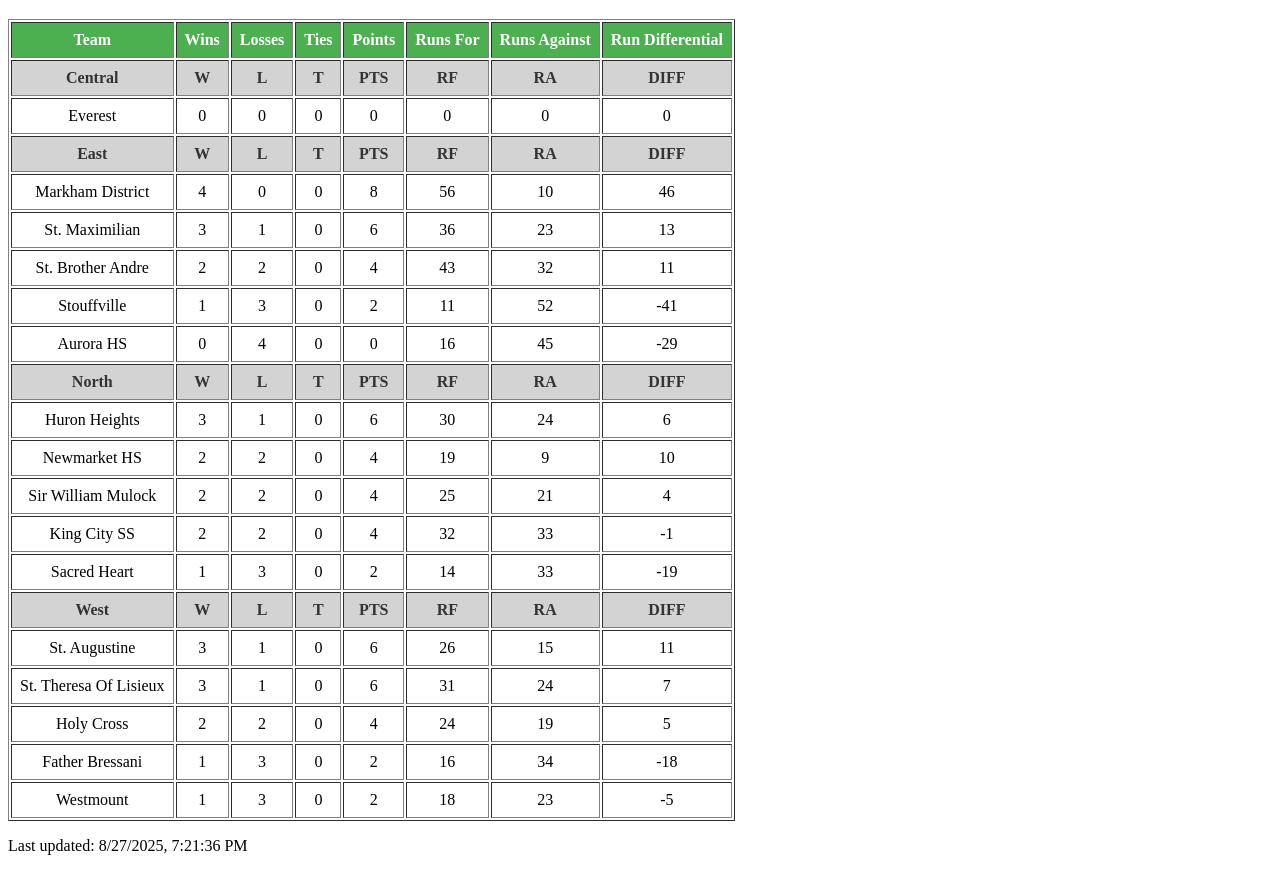
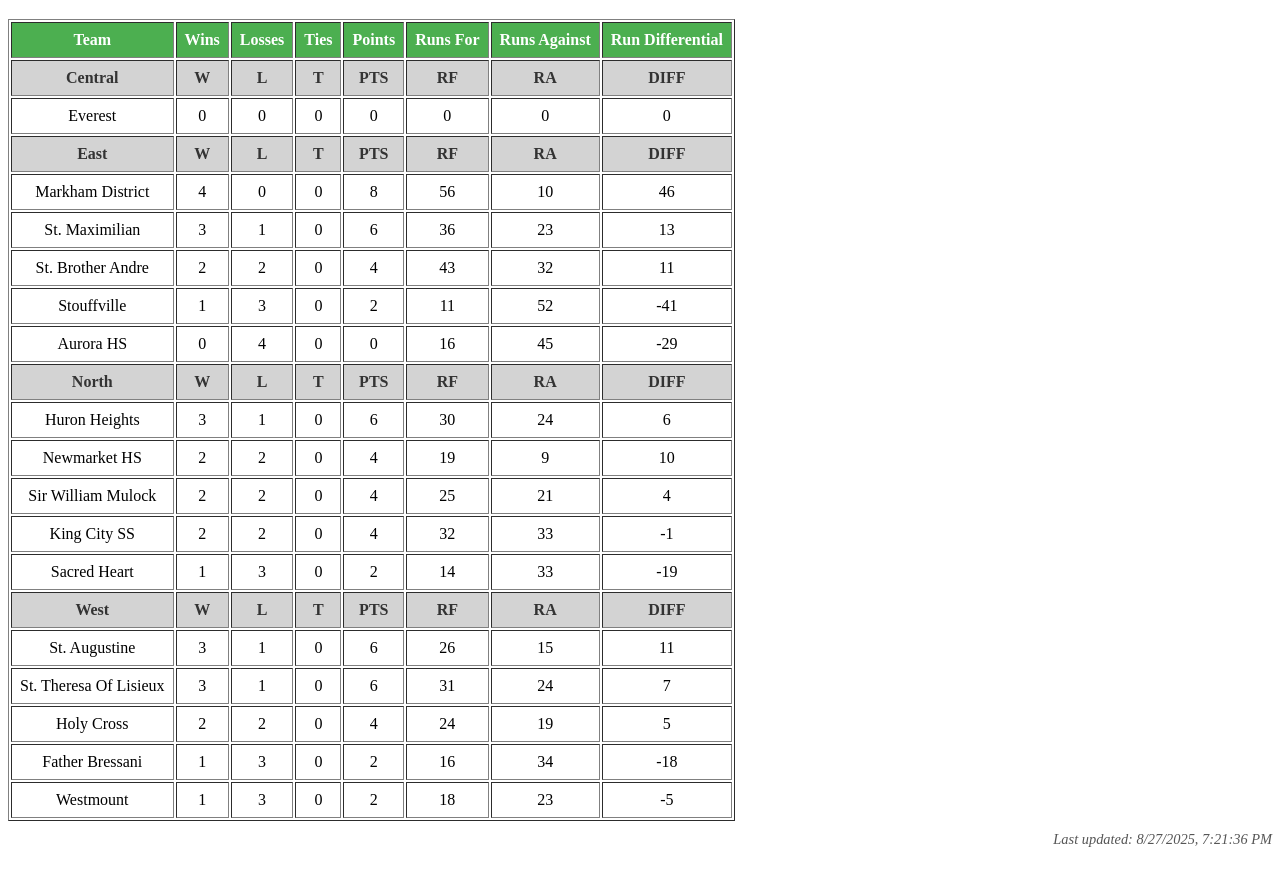
Before and after one commit to darrenn19/yrdsbsports, a plain HTML site: page index.html in a window 1280 px wide. Shown: the part 61-932 px from the top of the page. Drawn offline with Linux system fonts and the light colour scheme.

Commit message:
Json only commits on changes, last updated tag

```diff
--- a/style.css
+++ b/style.css
@@ -21,3 +21,11 @@ td {
   padding: 8px;
   text-align: center;
 }
+
+#last-updated {
+  font-size: 0.9rem; /* slightly smaller text */
+  color: #555; /* muted gray */
+  margin-top: 10px; /* space above it */
+  font-style: italic; /* makes it look like metadata */
+  text-align: right; /* align to the right of the page */
+}
```
